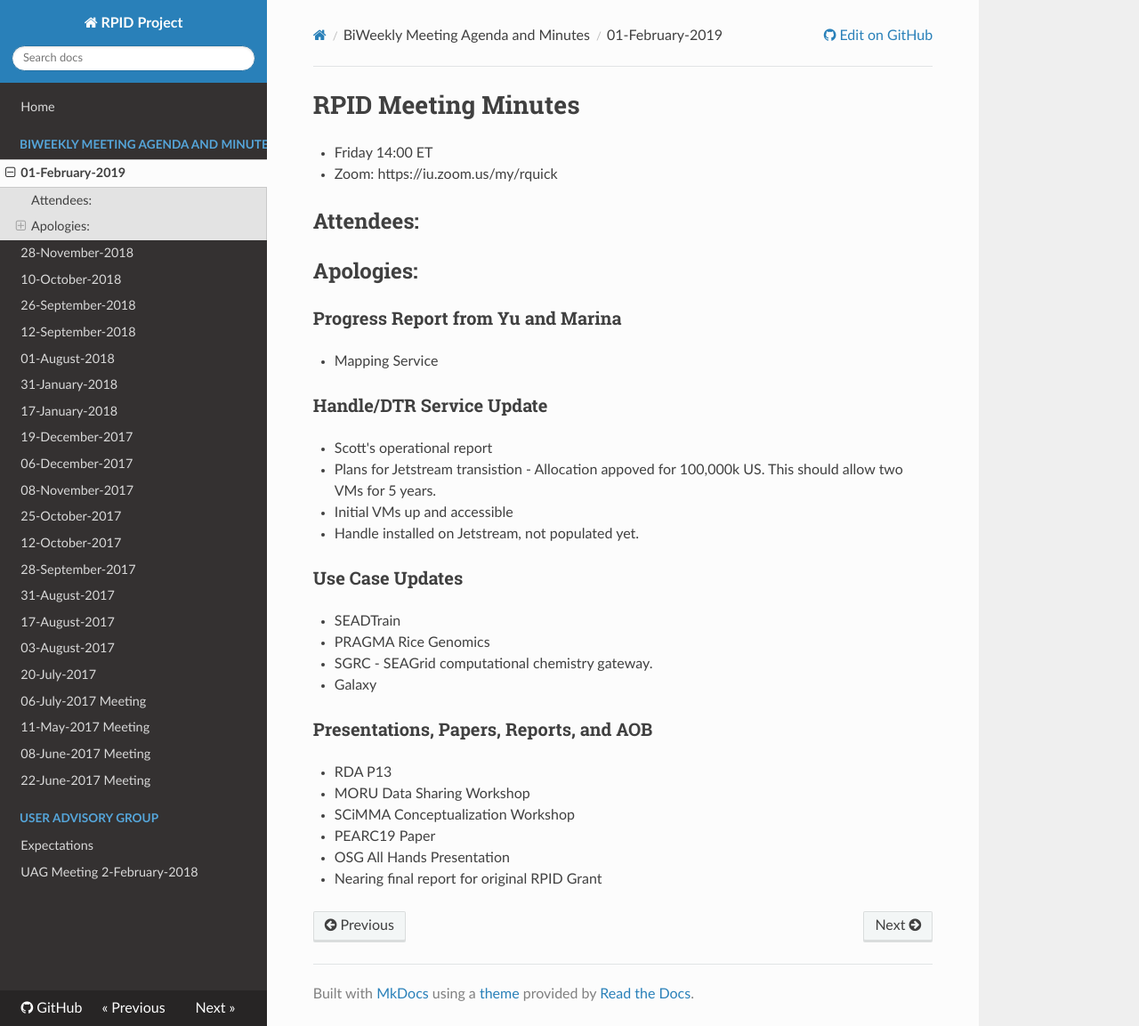
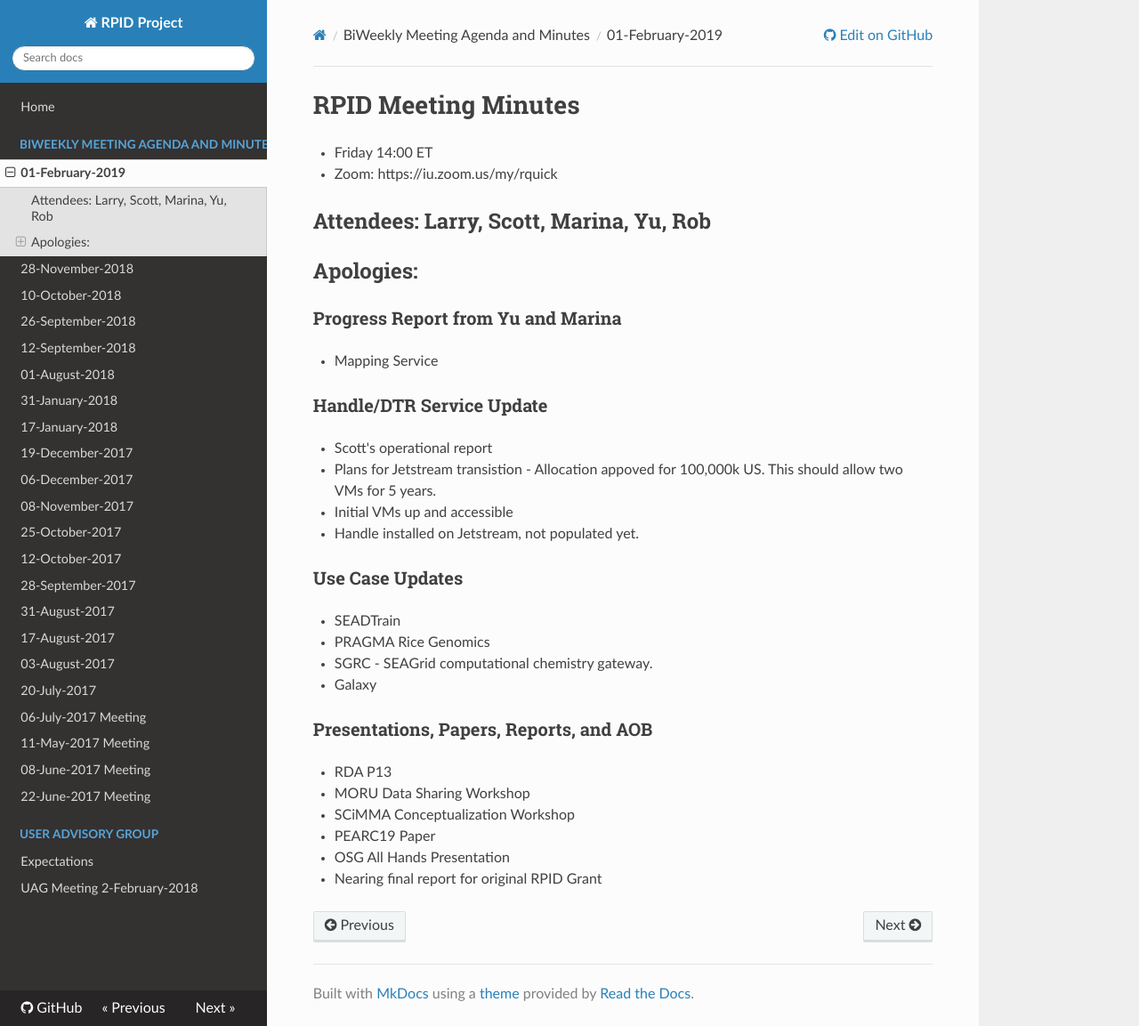
Before and after one commit to rpidproject/rpid, an MkDocs documentation site: the page built from docs/01-February-2019.md, in a window 1280 px wide and 1153 px high. Shown: the whole window at 89% size. Built offline with MkDocs 1.6.1, drawn with Linux system fonts in a browser that asks for light colours; nearby versions of some CDN libraries; old or Windows-style settings are respelled for this version of MkDocs.

Commit message:
Update 01-February-2019.md

```diff
--- a/docs/01-February-2019.md
+++ b/docs/01-February-2019.md
@@ -3,7 +3,7 @@
    * Friday 14:00 ET
    * Zoom: https://iu.zoom.us/my/rquick
 
-## Attendees:
+## Attendees: Larry, Scott, Marina, Yu, Rob
 ## Apologies:
 
 ### Progress Report from Yu and Marina
```
